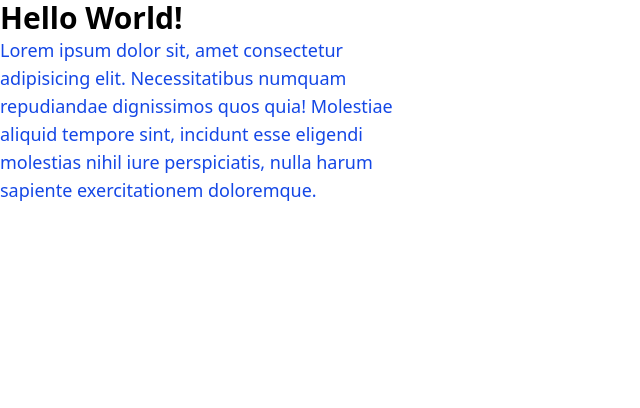
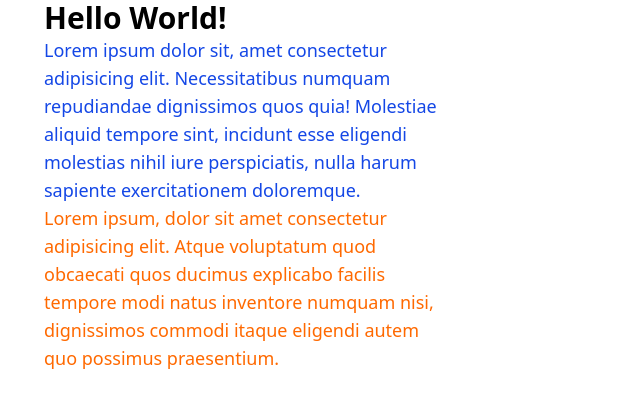
Before and after one commit to artemka89/git-course, a React (Vite) app: page / in a window 1280 px wide. Shown: the top 408 px of the page, without its empty margins (0-640 px from the left). Built offline with nearby package versions, Linux system fonts and the light colour scheme.

Commit message:
feat: add new description

```diff
--- a/src/App.tsx
+++ b/src/App.tsx
@@ -1,6 +1,6 @@
 export const App = () => {
   return (
-    <div className="w-[400px]">
+    <div className="w-[400px] ml-11">
       <h1 className="text-3xl font-bold text">Hello World!</h1>
       <p className="text-lg text-blue-700">
         Lorem ipsum dolor sit, amet consectetur adipisicing elit. Necessitatibus
@@ -8,6 +8,12 @@ export const App = () => {
         sint, incidunt esse eligendi molestias nihil iure perspiciatis, nulla
         harum sapiente exercitationem doloremque.
       </p>
+      <p className="text-lg text-orange-500">
+        Lorem ipsum, dolor sit amet consectetur adipisicing elit. Atque
+        voluptatum quod obcaecati quos ducimus explicabo facilis tempore modi
+        natus inventore numquam nisi, dignissimos commodi itaque eligendi autem
+        quo possimus praesentium.
+      </p>
     </div>
   );
 };
```
